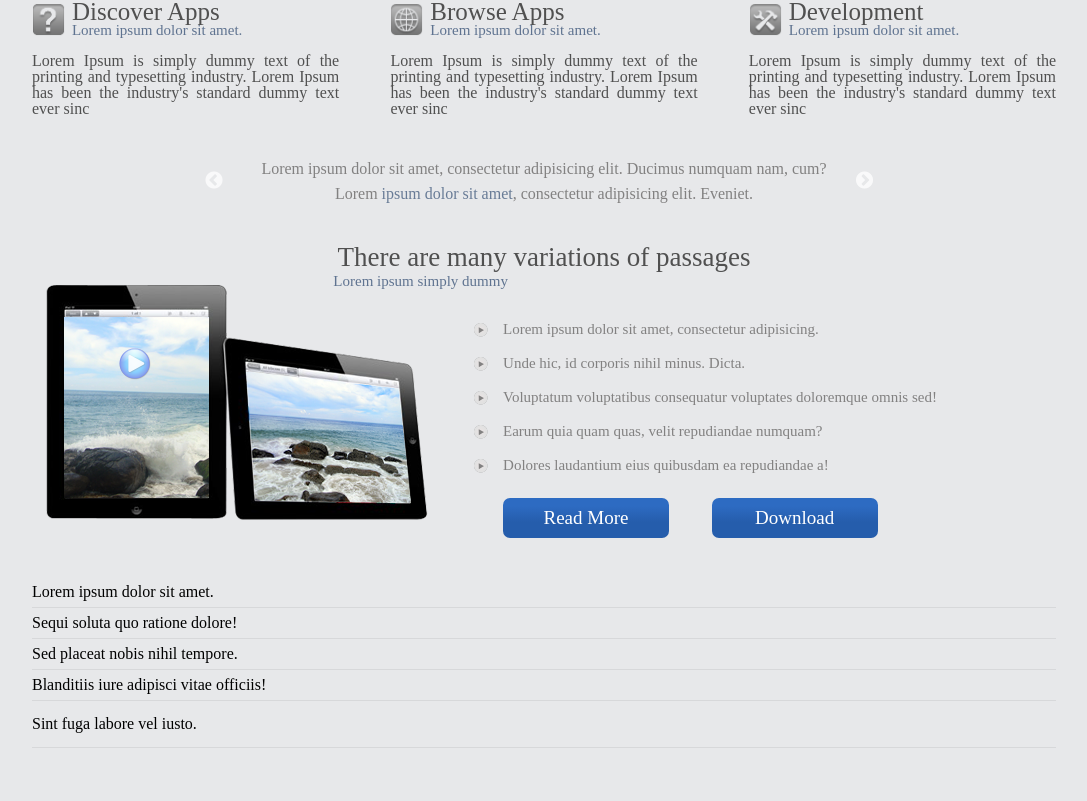
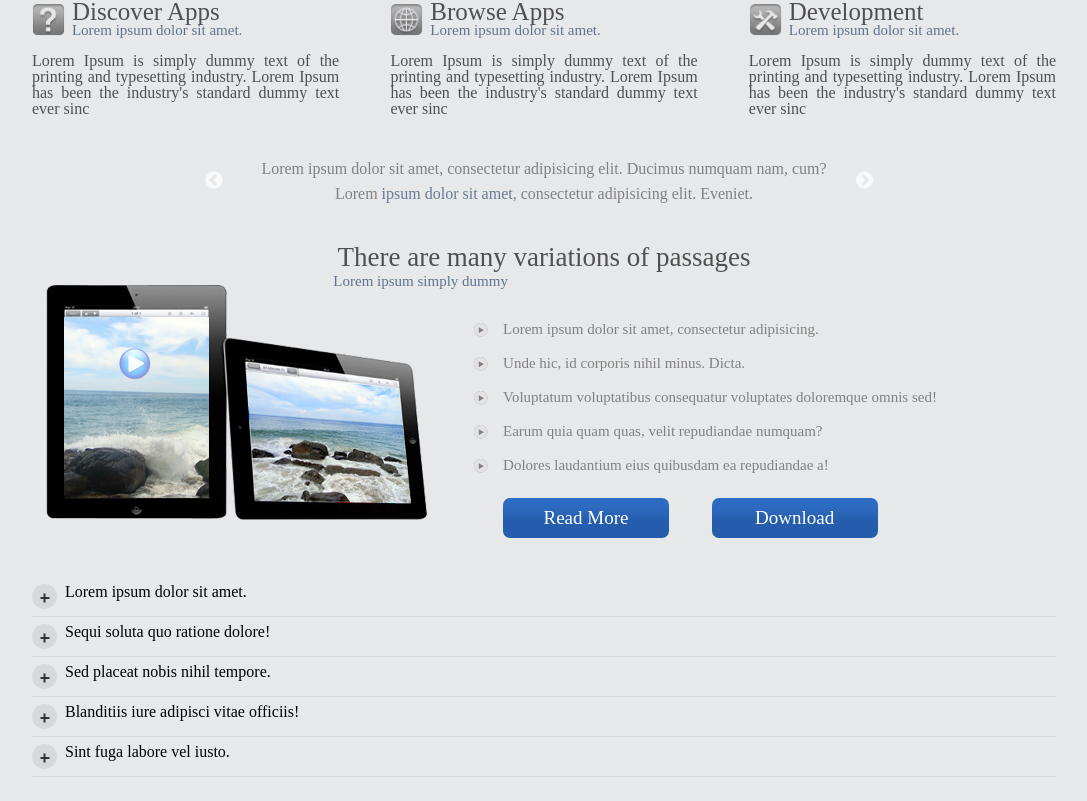
Before and after one commit to rutzi/new-proj, a plain HTML site: page index.html in a window 1280 px wide. Shown: the part 699-1500 px from the top of the page, without its empty margins (96-1183 px from the left). Before the commit the page ends 1467 px from the top, so only its background shows below. Drawn offline with nearby package versions, Linux system fonts and the light colour scheme.

Commit message:
acordeon-completed

```diff
--- a/index.html
+++ b/index.html
@@ -5,6 +5,7 @@
 	<link rel="stylesheet" type="text/css" href="slick-1.8.1/slick/slick.css"/>
   <link rel="stylesheet" type="text/css" href="slick-1.8.1/slick/slick-theme.css"/>
 	<title>Full test</title>
+	<script src="https://cdn.jsdelivr.net/npm/vue/dist/vue.js"></script>
 	<link rel="stylesheet" href="style.css">
 </head>
 <body>
@@ -143,32 +144,52 @@
 				<a href="#"class="btn">Download</a>
 			</div>
 		</section>
-		<section class="news-acordion wrap">
+		<section class="news-acordion wrap" id="news">
 			<ul>
-				<li>
+				<li >
+					<div class="news-title">
 						<div class="plus"><span class="plus1line"></span><span class="plus2line"></span></div>
 						<h2>Lorem ipsum dolor sit amet.</h2>
+					</div>
+					<div class="news-text-block news-active">
 						<p>Lorem ipsum dolor sit amet, consectetur adipisicing elit. Vero praesentium accusantium dolorum debitis laborum, et voluptate.</p>
+					</div>
 				</li>
 				<li>
+					<div class="news-title">
 						<div class="plus"><span class="plus1line"></span><span class="plus2line"></span></div>
 						<h2>Sequi soluta quo ratione dolore!</h2>
+					</div>
+					<div class="news-text-block ">
 						<p>Tempora officia, repellendus doloribus, alias a porro voluptate, assumenda placeat consectetur impedit in! Praesentium cum, quos fugiat vitae sint possimus.</p>
+					</div>
 				</li>
 				<li>
+					<div class="news-title">
 						<div class="plus"><span class="plus1line"></span><span class="plus2line"></span></div>
 						<h2>Sed placeat nobis nihil tempore.</h2>
+					</div>
+					<div class="news-text-block">
 						<p>Quaerat, iste, cum. Totam officiis quia nostrum ratione eaque eos, delectus qui perferendis temporibus illum, iusto nobis esse dicta omnis.</p>
+					</div>
 				</li>
 				<li>
+					<div class="news-title">
 						<div class="plus"><span class="plus1line"></span><span class="plus2line"></span></div>
 						<h2>Blanditiis iure adipisci vitae officiis!</h2>
+					</div>
+					<div class="news-text-block">
 						<p>Animi facilis ad voluptas accusamus ipsa, quidem voluptate in nostrum ut culpa quas eaque consequatur sit tenetur veritatis rerum. Illo!</p>
+					</div>
 				</li>
 				<li>
+					<div class="news-title">
 						<div class="plus"><span class="plus1line"></span><span class="plus2line"></span></div>
 						<h2>Sint fuga labore vel iusto.</h2>
+					</div>
+					<div class="news-text-block">
 						<p>Rerum consequatur unde, cupiditate placeat beatae accusamus asperiores praesentium quam quia laboriosam eum cum veritatis pariatur nostrum reprehenderit. Aspernatur, sed?</p>
+					</div>
 				</li>
 			</ul>
 		</section>
--- a/main.js
+++ b/main.js
@@ -1,4 +1,4 @@
-$(document).ready(function(){
+
   $('.slider1').slick({
 	dots: false,
 	infinite: true,
@@ -16,4 +16,26 @@ $(document).ready(function(){
 	adaptiveHeight: true,
 	adaptiveWidth: true
   });
-});
+
+
+
+  let newsBtn = document.querySelectorAll('.news-title');
+  let news = document.querySelectorAll('.news-text-block');
+  for(var i = 0; i < newsBtn.length; i++){
+  	newsBtn[i].addEventListener('click', accarBtn);
+  };
+
+  function accarBtn (){
+
+  	if(!(this.classList.contains('active'))){
+
+  		this.classList.add('active')
+	  }else if(this.classList.contains('active')){
+	  	this.classList.remove('active')
+
+	 		//Якщо хочеш видаляти всі класи актів при кожному кліку
+	  	// for(var i = 0; i < newsBtn.length; i++){
+	  	// 		newsBtn[i].classList.remove('active');
+	  	// }
+	  }
+	};
--- a/style.css
+++ b/style.css
@@ -374,27 +374,64 @@ body{
 }
 .news-acordion ul li{
 	padding: 7px 0;
-	position: relative;
 	border-bottom: 1px solid #d7d8da;
+	transition: .5s;
 }
 .news-acordion ul li::first-child{
 	border-top : 1px solid #d7d8da;
 }
-.news-acordion ul li h2{
+.news-title.active + .news-text-block{
+	opacity: 1;
+	transition: .5s;
+	height: 20px;
+}
+.news-title.active > .plus .plus2line {
+    transform-origin: center;
+    transform: rotateZ(45deg);
+}
+.news-title.active > .plus .plus1line {
+    transform: translateX(-50%) rotate(-45deg);
+}
+.news-title{
+	position: relative;
+	padding-left: 33px;
+}
+.plus{
 	position: absolute;
+	top: 0px;
 	left: 0;
+	width: 25px;
+	height: 25px;
+	background: #d7d8da;
+	border-radius: 50%;
+	display: flex;
+	justify-content: center;
+	align-items: center;
+}
+.plus1line, .plus2line{
+	width: 9px;
+	height: 2px;
+	display: block;
+	background: #333;
+	position: absolute;
 	top: 50%;
-	transform: translateY(-50%);
+	transform-origin: center;
+	transform: translateX(-50%);
+	transition: .5s;
 }
-.news-acordion ul li p{
+.plus1line{
+	left: 50%;
+}
+.plus2line{
+	transform-origin: center;
+	transform: rotateZ(90deg);
+}
+
+
+.news-text-block{
 	transition: .5s;
-	color: transparent;
-	transform: translateY(-100%);
+	height: 0px;
+	opacity: 0;
+	display: block;
+	margin-top: 9px;
 }
-.news-acordion ul li:hover{
-	height: 50px;
-}
-.news-acordion ul li:hover p{
-	color: black;
-	transform: translateY(100%);
-}
```
Lines whose indentation alone changed are shown as unchanged.
